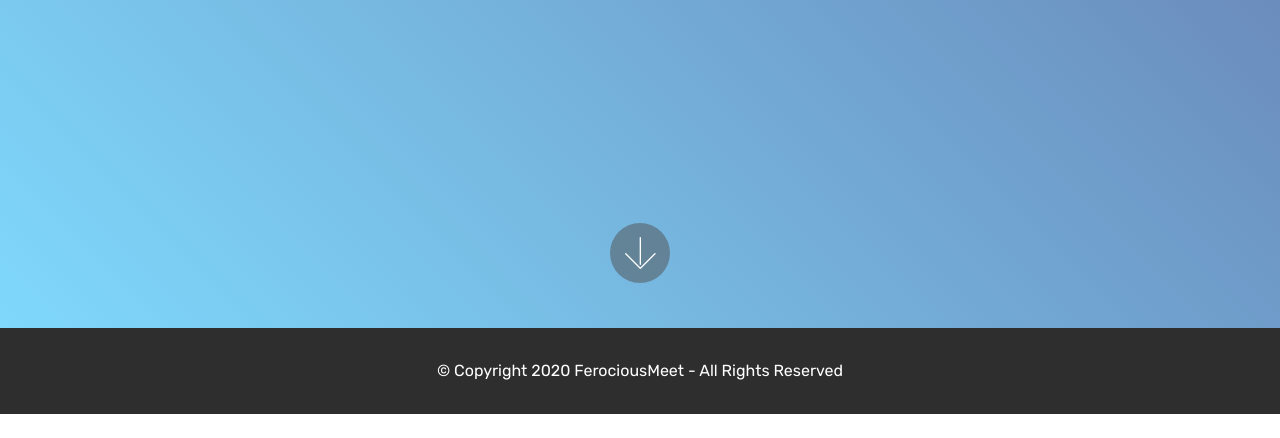
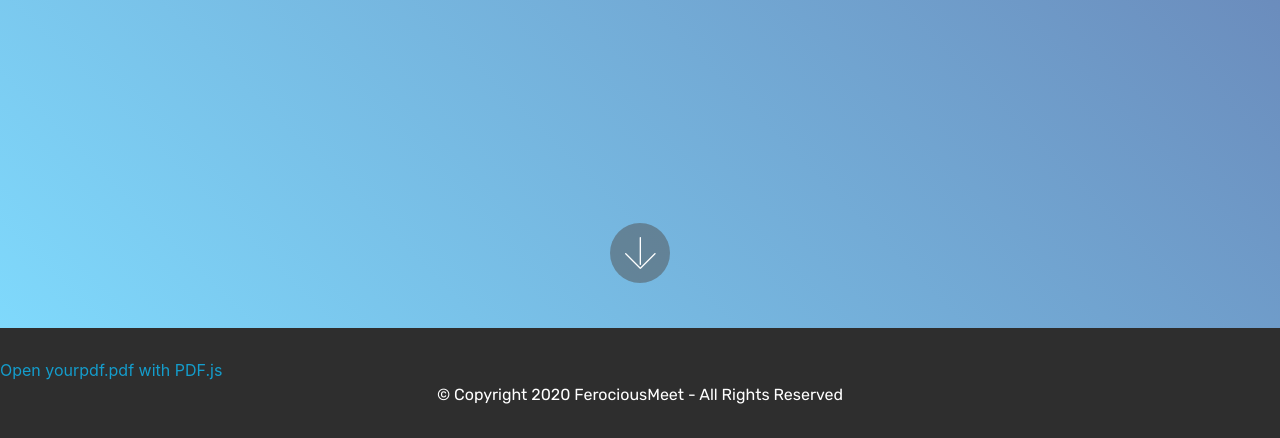
Before and after one commit to jvlavan/docs-of-FerociousMeet, a plain HTML site: page index.html in a window 1280 px wide. Shown: the part 472-910 px from the top of the page. Before the commit the page ends 886 px from the top, so only its background shows below. Drawn offline with Linux system fonts and the light colour scheme; files whose address does not match are found by name.

Commit message:
Update index.html

```diff
--- a/index.html
+++ b/index.html
@@ -46,7 +46,7 @@
 <section class="engine"><a href="https://mobirise.me/k">how to develop your own website</a></section><section once="" class="cid-siYnGOjHx3" id="footer6-1">
 
 
-
+<a href="/web/viewer.html?file=%2Fyourpdf.pdf">Open yourpdf.pdf with PDF.js</a>
 
 
     <div class="container">
```
